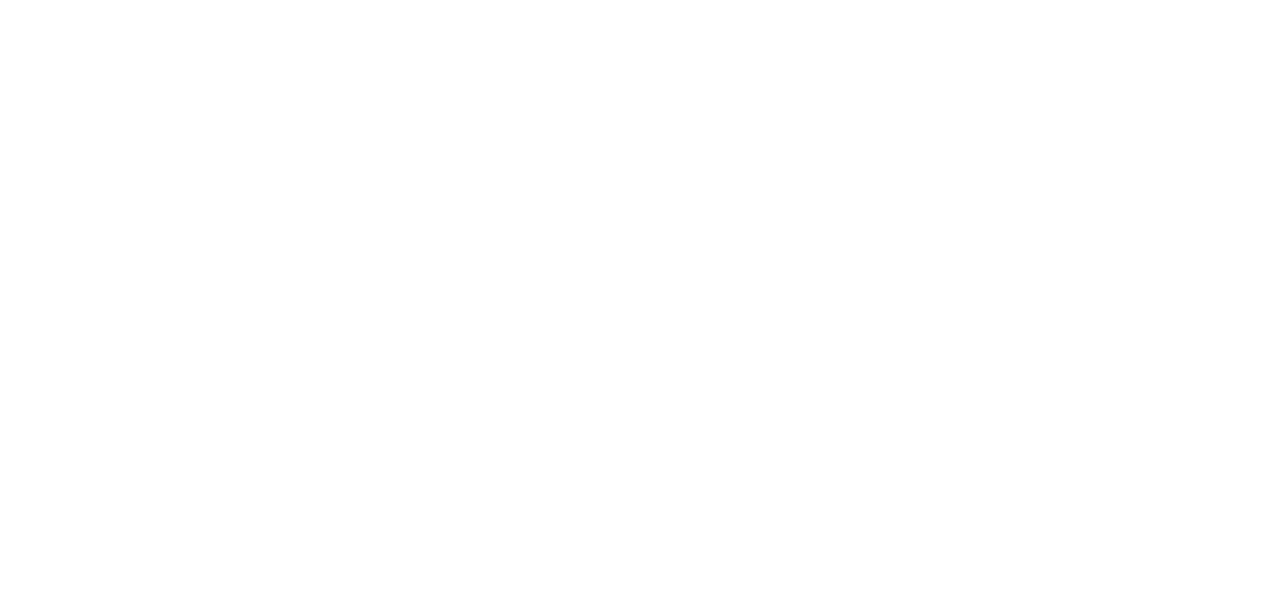
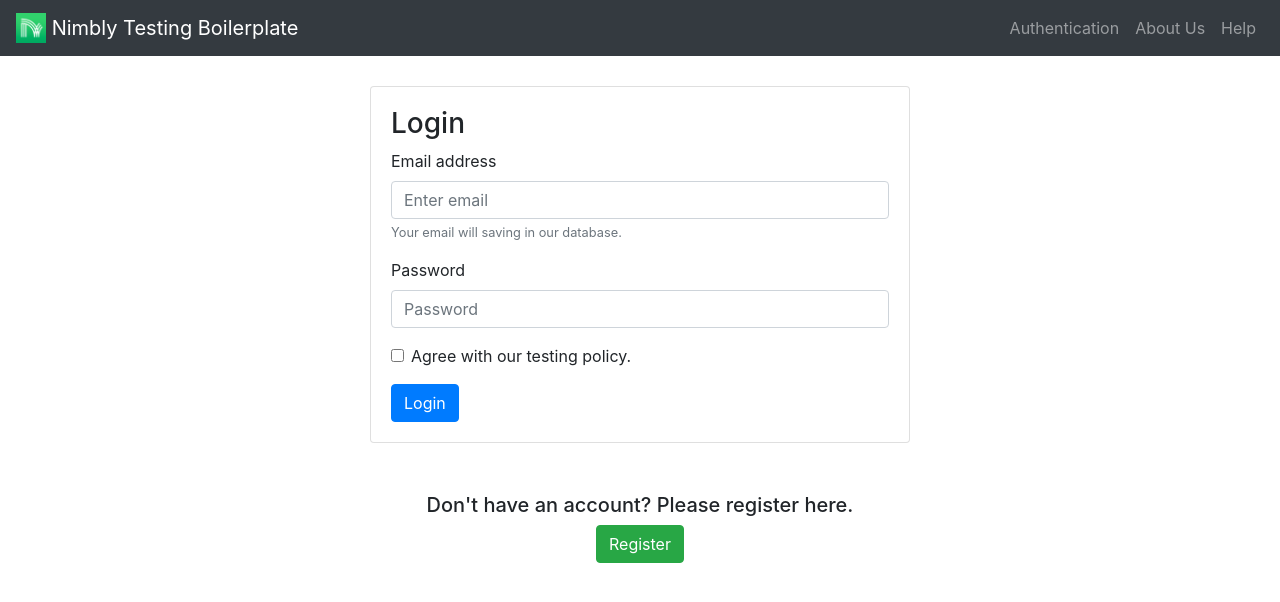
Before and after one commit to fuaditrockz/nimbly-testing-boilerplate, a React (Create React App) app: page / in a window 1280 px wide. Shown: the top 602 px of the page. Built offline with nearby package versions, Linux system fonts and the light colour scheme.

Commit message:
Setup UI
Adding bootstrap, react-bootstrap, and nimbly logo.

```diff
--- a/package.json
+++ b/package.json
@@ -3,9 +3,13 @@
   "version": "0.1.0",
   "private": true,
   "dependencies": {
+    "bootstrap": "^4.3.1",
     "react": "^16.9.0",
+    "react-bootstrap": "^1.0.0-beta.12",
     "react-dom": "^16.9.0",
-    "react-scripts": "3.1.1"
+    "react-redux": "^7.1.1",
+    "react-scripts": "3.1.1",
+    "redux": "^4.0.4"
   },
   "scripts": {
     "start": "react-scripts start",
--- a/public/index.html
+++ b/public/index.html
@@ -24,6 +24,12 @@
       work correctly both with client-side routing and a non-root public URL.
       Learn how to configure a non-root public URL by running `npm run build`.
     -->
+    <link
+      rel="stylesheet"
+      href="https://maxcdn.bootstrapcdn.com/bootstrap/4.3.1/css/bootstrap.min.css"
+      integrity="sha384-ggOyR0iXCbMQv3Xipma34MD+dH/1fQ784/j6cY/iJTQUOhcWr7x9JvoRxT2MZw1T"
+      crossorigin="anonymous"
+    />
     <title>Nimbly Testing Boilerplate</title>
   </head>
   <body>
--- a/src/App.js
+++ b/src/App.js
@@ -1,9 +1,30 @@
 import React from 'react';
+import { Navbar, Nav } from 'react-bootstrap'
+
+import logo from './nimbly.png'
+import Authentication from './components/Authentication'
 
 function App() {
   return (
     <div>
-
+      <Navbar bg="dark" variant="dark">
+        <Navbar.Brand href="#home">
+          <img
+            alt=""
+            src={logo}
+            width="30"
+            height="30"
+            className="d-inline-block align-top"
+          />
+          {' Nimbly Testing Boilerplate'}
+        </Navbar.Brand>
+        <Nav className="ml-auto">
+          <Nav.Link href="#home">Authentication</Nav.Link>
+          <Nav.Link href="#features">About Us</Nav.Link>
+          <Nav.Link href="#pricing">Help</Nav.Link>
+        </Nav>
+      </Navbar>
+      <Authentication />
     </div>
   );
 }
--- /dev/null
+++ b/src/components/Authentication/index.js
@@ -0,0 +1,51 @@
+import React, { Component } from 'react'
+import { Container, Row, Col, Card, Form, Button } from 'react-bootstrap'
+
+class Authentication extends Component {
+  render() {
+    return (
+      <Container
+        style={{
+          paddingTop: 30
+        }}
+      >
+        <Row style={{ marginBottom: 50 }}>
+          <Col md={{ span: 6, offset: 3 }}>
+            <Card body>
+              <h3>Login</h3>
+              <Form>
+                <Form.Group controlId="formBasicEmail">
+                  <Form.Label>Email address</Form.Label>
+                  <Form.Control type="email" placeholder="Enter email" />
+                  <Form.Text className="text-muted">
+                    Your email will saving in our database.
+                  </Form.Text>
+                </Form.Group>
+                <Form.Group controlId="formBasicPassword">
+                  <Form.Label>Password</Form.Label>
+                  <Form.Control type="password" placeholder="Password" />
+                </Form.Group>
+                <Form.Group controlId="formBasicChecbox">
+                  <Form.Check type="checkbox" label="Agree with our testing policy." />
+                </Form.Group>
+                <Button variant="primary" type="submit">
+                  Login
+                </Button>
+              </Form>
+            </Card>
+          </Col>
+        </Row>
+        <Row>
+          <Col md={{ span: 6, offset: 3 }} style={{ textAlign: 'center' }}>
+            <h5>Don't have an account? Please register here.</h5>
+            <Button variant="success" type="submit">
+              Register
+            </Button>
+          </Col>
+        </Row>
+      </Container>
+    )
+  }
+}
+
+export default Authentication
```
Also changed, not shown: src/nimbly.png (added).
